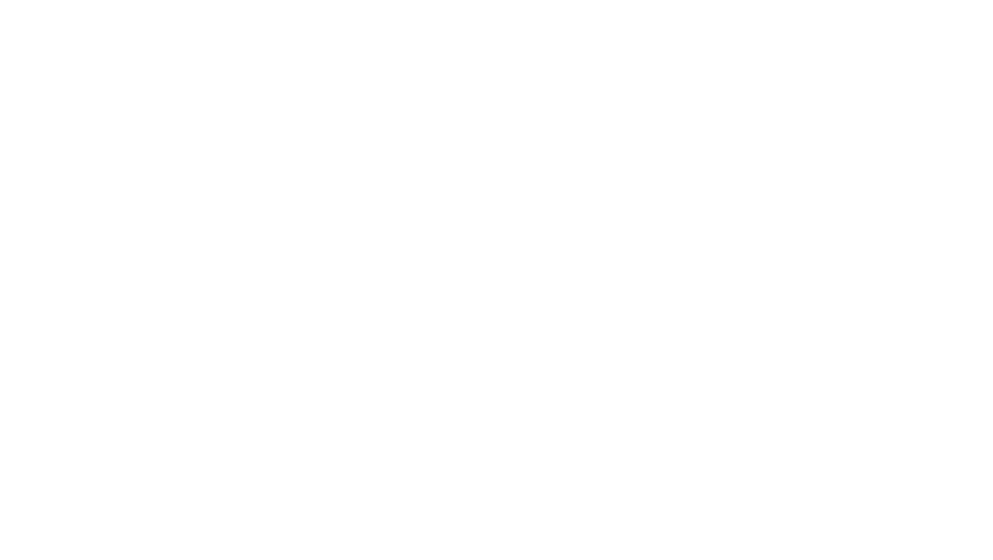
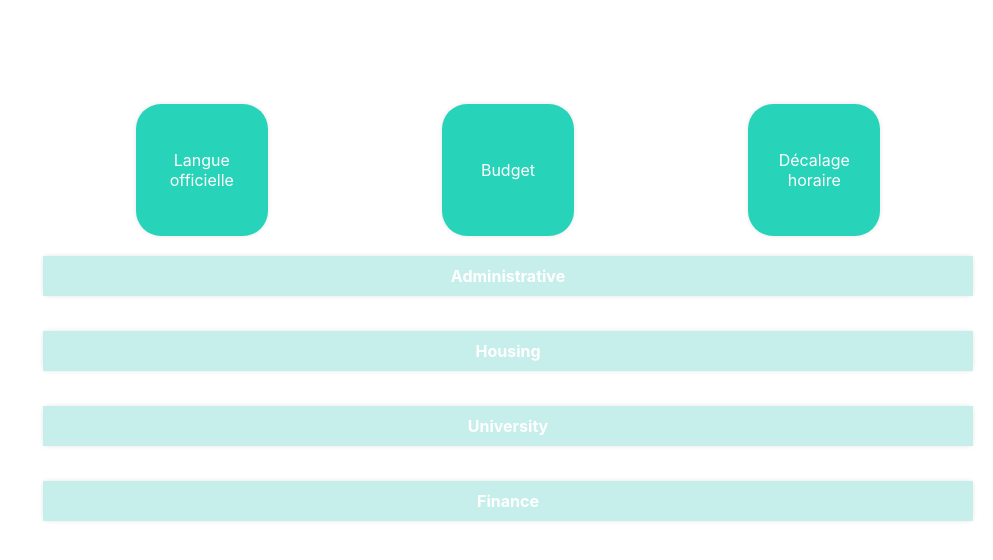
Before and after one commit to Psykoxen/StudyTravelers, a React (Create React App) app: page /detailed in a window 1280 px wide. Before the commit this address had no page. Shown: the top 560 px of the page, without its empty margins (287-1280 px from the left). Built offline with nearby package versions, Linux system fonts and the light colour scheme.

Commit message:
🐞 fix: Router configuration
Adding detailed router page

```diff
--- a/src/router/Router.tsx
+++ b/src/router/Router.tsx
@@ -1,5 +1,6 @@
 import { BrowserRouter, Route, Routes } from "react-router-dom";
 import Home from "../pages/Home/home";
+import Detailed from "../pages/Detailed/detailed";
 
 function AppRouter() {
   return (
@@ -7,6 +8,8 @@ function AppRouter() {
       <div className="App">
         <Routes>
           <Route path="/" element={<Home />} />
+          <Route path="*" element={<h1>404</h1>} />
+          <Route path="/detailed" element={<Detailed />} />
         </Routes>
       </div>
     </BrowserRouter>
```
